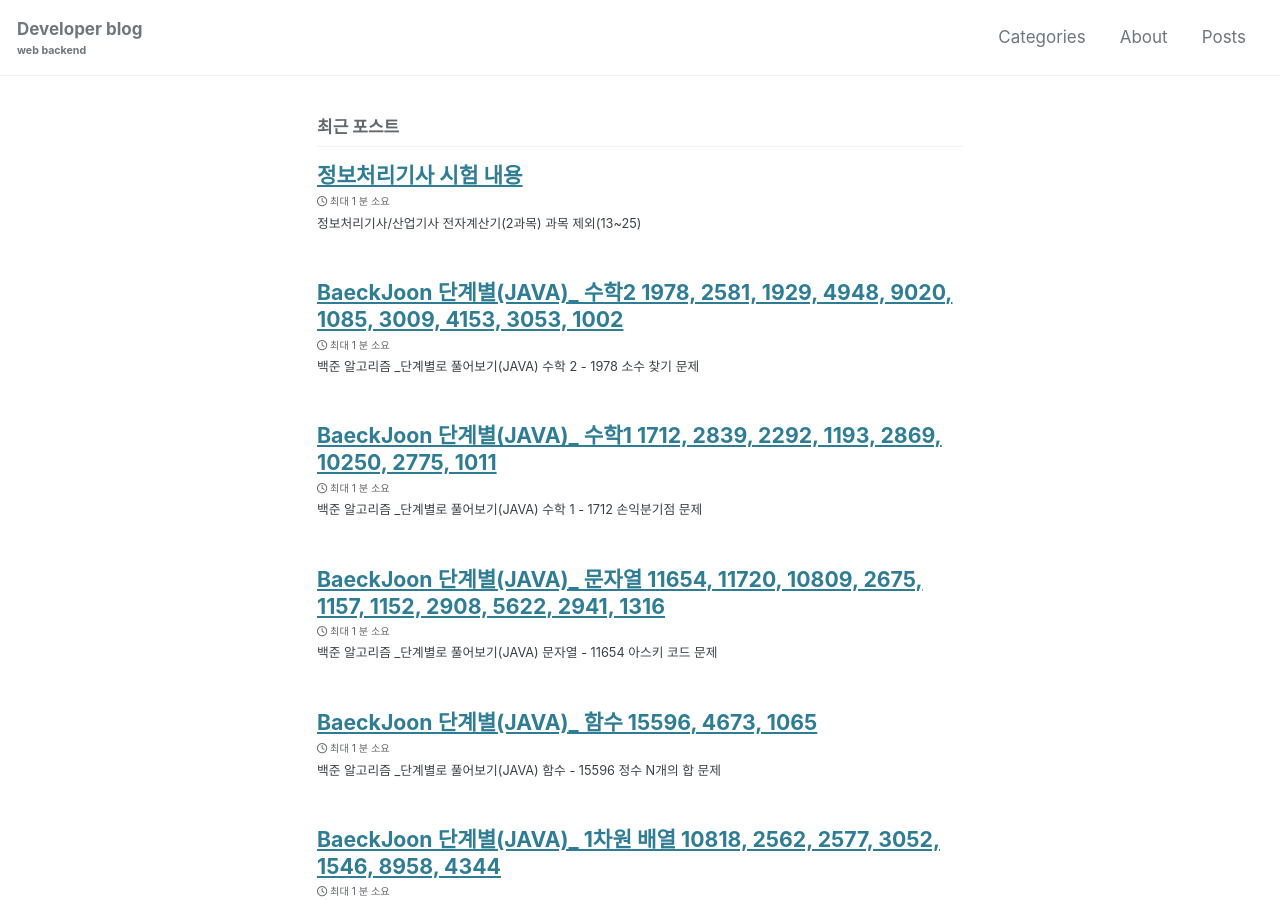
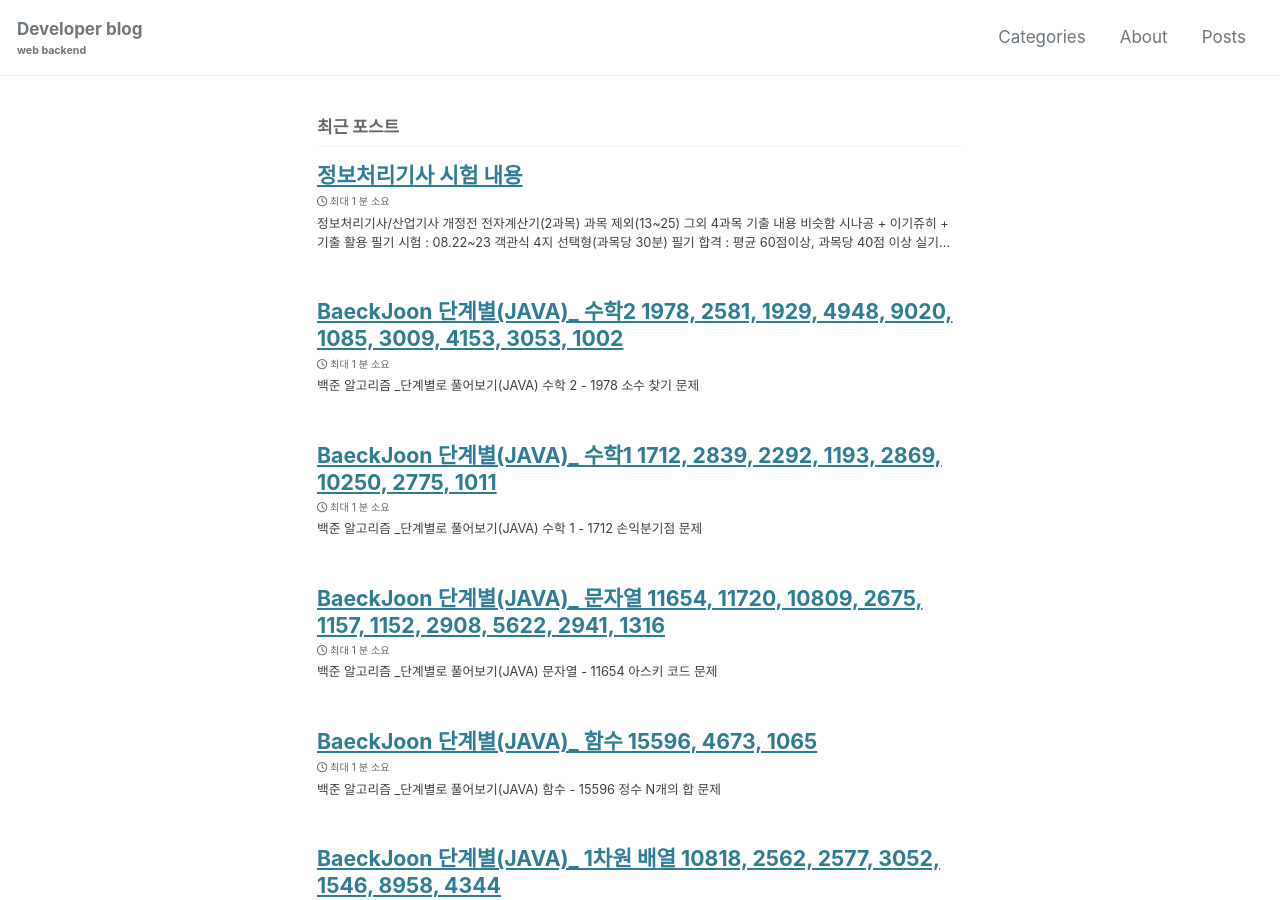
Before and after one commit to seoJang/seojang.github.io, a Jekyll site: the page built from index.markdown, in a window 1280 px wide and 900 px high. Built offline with Jekyll 4.4.1, drawn with Linux system fonts in a browser that asks for light colours; cached includes are drawn as plain includes; nearby versions of some CDN libraries; the list of posts is cut into pages by our own code.

Commit message:
정처기추가2

```diff
--- a/_posts/2020-07-25-Certificate.MARKDOWN
+++ b/_posts/2020-07-25-Certificate.MARKDOWN
@@ -13,7 +13,13 @@ toc_sticky: true
 toc_label: 목차
 ---
 ## 정보처리기사/산업기사
-- 전자계산기(2과목) 과목 제외(13~25)
+- 개정전 전자계산기(2과목) 과목 제외(13~25)
+- 그외 4과목 기출 내용 비슷함
+- 시나공 + 이기쥬히 + 기출 활용
+- 필기 시험 : 08.22~23 객관식 4지 선택형(과목당 30분)
+- 필기 합격 : 평균 60점이상, 과목당 40점 이상
+- 실기 시험: 10.17~11.01 필답형(2시간 30분)
+- 실기 합격 : 60점이상
 
 ### 1과목 : 소프트웨어 설계
 - 코딩지식위주
```
